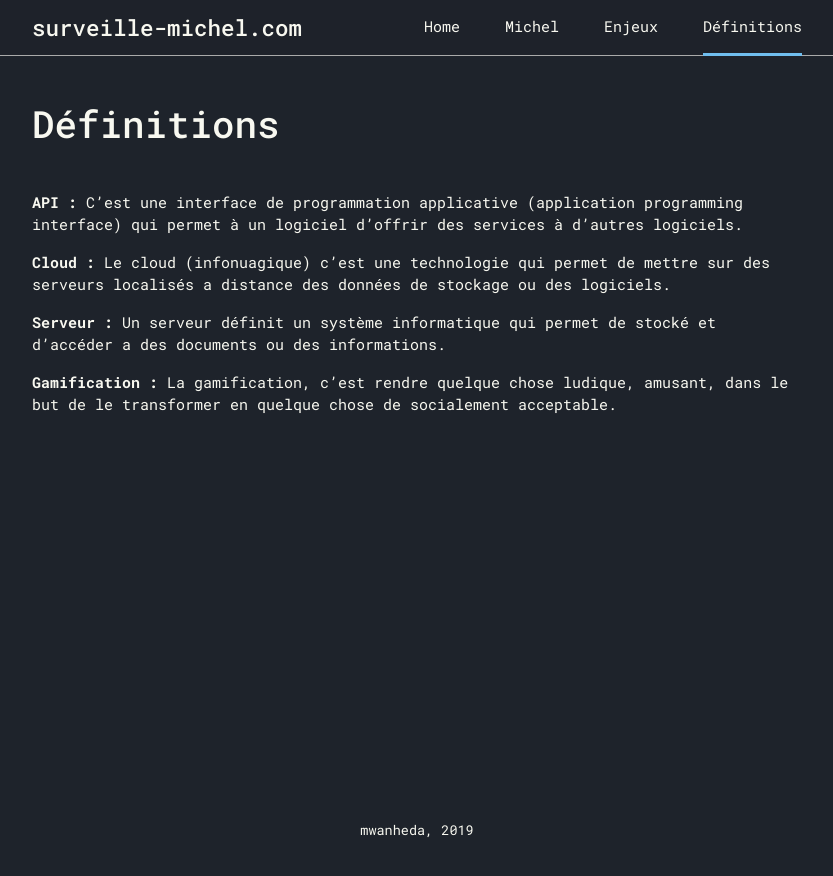
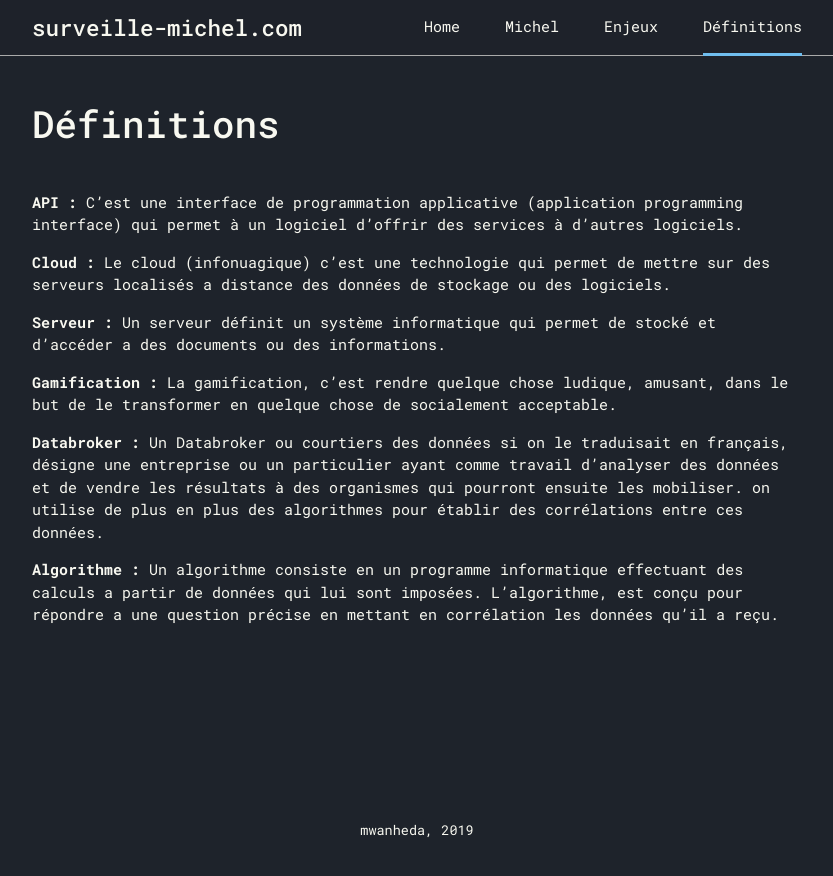
Before and after one commit to mwanheda/michel, a Jekyll site: the page built from _pages/definitions.md, in a window 1280 px wide. Shown: the top 876 px of the page, without its empty margins (223-1056 px from the left). Built offline with Jekyll 4.4.1, drawn with Linux system fonts in a browser that asks for light colours.

Commit message:
Update definitions.md

```diff
--- a/_pages/definitions.md
+++ b/_pages/definitions.md
@@ -14,3 +14,7 @@ id: definitions
 **Serveur :** Un serveur définit un système informatique qui permet de stocké et d’accéder a des documents ou des informations.
 
 **Gamification :** La gamification, c'est rendre quelque chose ludique, amusant, dans le but de le transformer en quelque chose de socialement acceptable.
+
+**Databroker :** Un Databroker ou courtiers des données si on le traduisait en français, désigne une entreprise ou un particulier ayant comme travail d'analyser des données et de vendre les résultats à des organismes qui pourront ensuite les mobiliser. on utilise de plus en plus des algorithmes pour établir des corrélations entre ces données.
+
+**Algorithme :** Un algorithme consiste en un programme informatique effectuant des calculs a partir de données qui lui sont imposées. L'algorithme, est conçu pour répondre a une question précise en mettant en corrélation les données qu'il a reçu.
```
